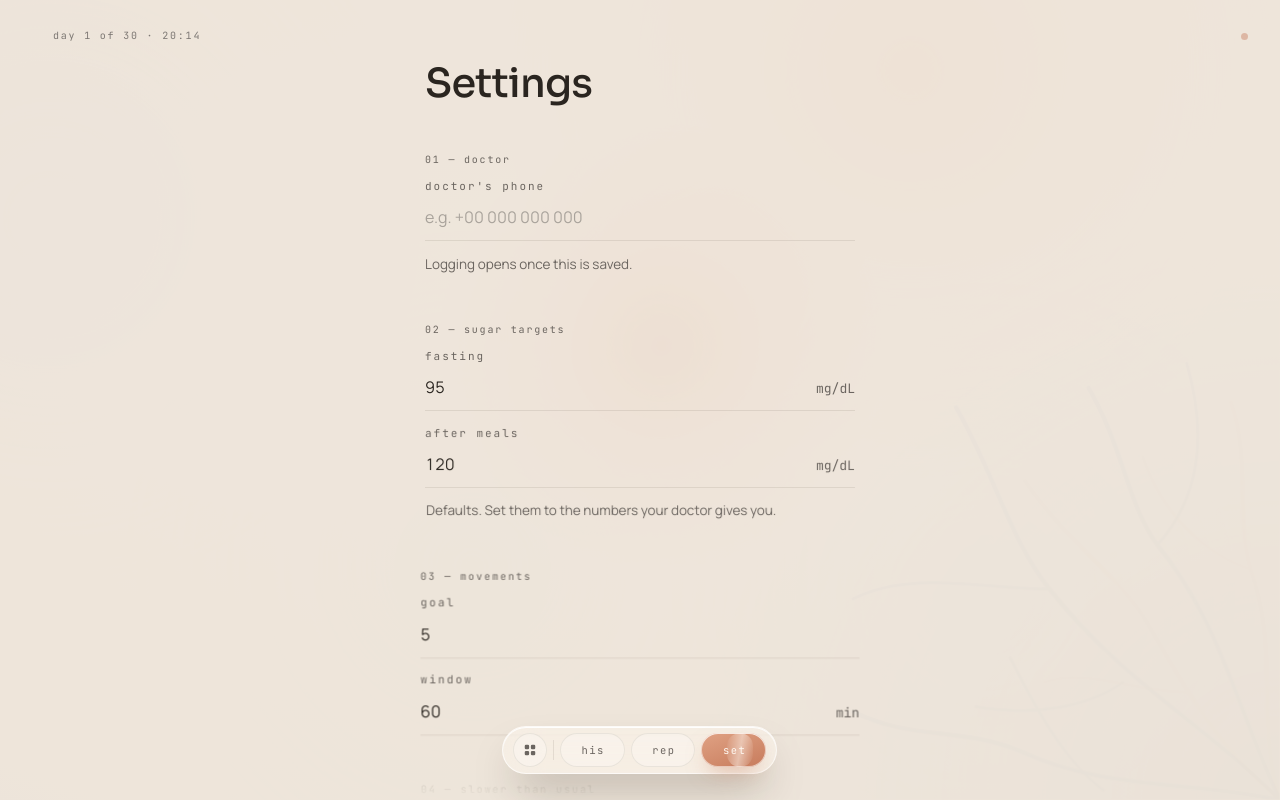
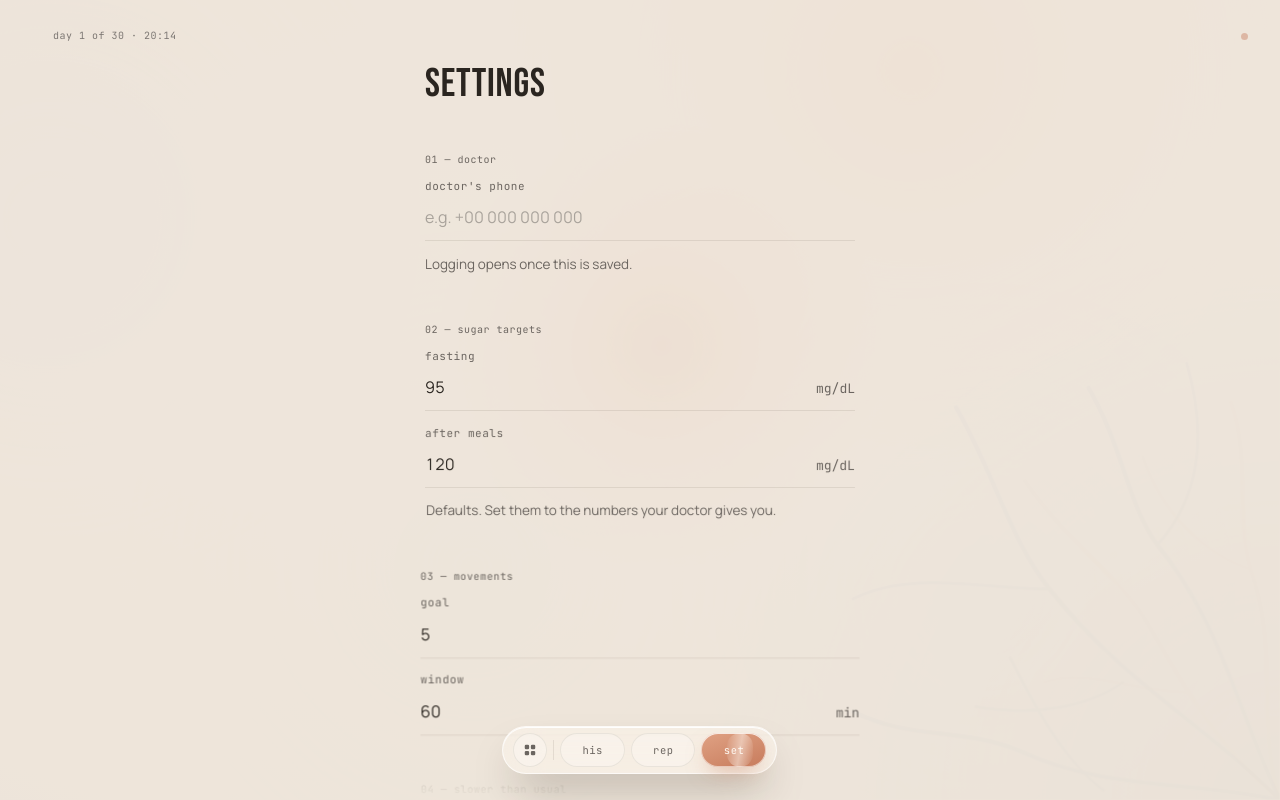
Before and after one commit to pixelFreak94/Vytls, a plain HTML site: page index.html in a window 1280 px wide. Both pictures are taken after a click on the button "open settings". Drawn offline with Linux system fonts and the light colour scheme.

Commit message:
save: 0.2.2 Bebas all-caps headings, tighter labels, step name and status grouped
Co-Authored-By: Claude Opus 5.5 <noreply@anthropic.com>
Claude-Session: https://claude.ai/code/session_019MjsRUhJLCAaCAR7pNcFLy

```diff
--- a/css/base.css
+++ b/css/base.css
@@ -4,6 +4,7 @@
 @font-face { font-family: 'Sora'; src: url('../fonts/sora-vf-latin.woff2') format('woff2'); font-weight: 100 800; font-display: swap; }
 @font-face { font-family: 'Manrope'; src: url('../fonts/manrope-vf-latin.woff2') format('woff2'); font-weight: 200 800; font-display: swap; }
 @font-face { font-family: 'JetBrains Mono'; src: url('../fonts/jetbrains-mono-vf-latin.woff2') format('woff2'); font-weight: 100 800; font-display: swap; }
+@font-face { font-family: 'Bebas Neue'; src: url('../fonts/bebas-neue-latin-400.woff2') format('woff2'); font-weight: 400; font-display: swap; }
 
 :root { --app-h: 100vh; }
 @supports (height: 100dvh) { :root { --app-h: 100dvh; } }
--- a/css/components.css
+++ b/css/components.css
@@ -361,11 +361,11 @@ html[data-ambient="off"] .nav-pill[aria-current="page"]:not(.is-pouring):not(.is
 /* tier 1: the part of the day. Tier 2: the step (.item-title). Tier 3: its status (.label). */
 .group-title {
   margin: 0; padding-left: var(--sp-3);
-  font-family: var(--font-display); font-size: var(--fs-group); font-weight: var(--fw-group);
+  font-family: var(--font-head); font-size: var(--fs-group); font-weight: var(--fw-group); text-transform: uppercase;
   line-height: 1.15; letter-spacing: var(--tr-group); color: var(--t-primary);
 }
-/* headings are the only capitalised text (owner's call) */
-.group-title::first-letter, .room-title::first-letter { text-transform: uppercase; }
+/* headings are the only capitalised text: Bebas, all caps (owner's call) */
+.room-title { font-family: var(--font-head); font-weight: var(--fw-group); text-transform: uppercase; letter-spacing: var(--tr-group); }
 .node .item-title { font-weight: var(--fw-body); color: var(--t-step); }
 
 .node-dot {
@@ -401,7 +401,9 @@ button.node-hit:active { scale: var(--card-press-scale); transition-duration: va
 button.node-hit:focus-visible { outline: var(--focus-ring-w) solid var(--focus-ring); outline-offset: var(--focus-offset); }
 .node[data-state="done"] .node-hit { background: var(--st-settled-tint); }
 .node[data-flag="above"] .node-hit { background: transparent; }
-.node-text { display: grid; gap: var(--sp-1); min-width: 0; }
+.node-text { display: grid; gap: 0; min-width: 0; }
+.node-text .item-title, .node-text .label { line-height: var(--node-lh); }
+.lifeline > li.node { padding-block: var(--node-sep); }
 .node-text .label { color: var(--t-secondary); }
 .node[data-state="due"] .node-text .label { color: var(--t-primary); }
 
--- a/css/tokens.css
+++ b/css/tokens.css
@@ -112,6 +112,7 @@
   /* ---- type ---- */
   --font-display: 'Sora', system-ui, sans-serif;
   --font-body:    'Manrope', system-ui, sans-serif;
+  --font-head:    'Bebas Neue', 'Sora', system-ui, sans-serif;   /* headings, all caps (owner, 0.2.2) */
   --font-mono:    'JetBrains Mono', ui-monospace, monospace;
   --fs-hero: 52px; --fs-hero-lead: 36px; --fs-hero-sub: 26px;
   --fs-room: 40px; --fs-heading: 28px; --fs-sheet: 24px; --fs-note: 20px;
@@ -121,7 +122,7 @@
   --fs-input: 16px;
   --lh-body: 1.65; --lh-long: 1.7; --lh-note: 1.45; --lh-tight: 1.05;
   --tr-hero: -0.025em; --tr-head: -0.02em; --tr-card: -0.012em; --tr-display: -0.01em;
-  --tr-label: 0.18em; --tr-nav: 0.14em; --tr-tag: 0.16em; --tr-cue: 0.20em; --tr-trigger: 0.22em;
+  --tr-label: 0.05em; --tr-nav: 0.05em;   /* tightened for lowercase (owner, 0.2.2) */ --tr-tag: 0.16em; --tr-cue: 0.20em; --tr-trigger: 0.22em;
   --fw-light: 300; --fw-body: 400; --fw-head: 500;
 
   /* ---- motion ---- */
@@ -248,9 +249,11 @@
   --node-dot:       14px;
   --node-due-w:     2px;
   --node-pad-y:     var(--sp-3);
-  --fs-group:       26px;               /* tier 1 heading: 26 / 18 step title = 1.44 */
-  --fw-group:       600;
-  --tr-group:       -0.02em;
+  --node-sep:       var(--sp-2);          /* air between steps, so each name + status reads as one group */
+  --node-lh:        1.25;
+  --fs-group:       34px;               /* tier 1 heading, Bebas caps; reads about as tall as Sora 26 */
+  --fw-group:       400;
+  --tr-group:       0.02em;
   --t-step:         color-mix(in srgb, var(--t-primary) 93%, var(--c-card-white));   /* step names: 7% lighter than primary ink */
   --close-dot:      18px;
   --st-settled-tint: rgba(197, 217, 200, 0.45);
--- a/index.html
+++ b/index.html
@@ -16,6 +16,7 @@
   <link rel="preload" as="font" type="font/woff2" crossorigin href="fonts/sora-vf-latin.woff2" />
   <link rel="preload" as="font" type="font/woff2" crossorigin href="fonts/manrope-vf-latin.woff2" />
   <link rel="preload" as="font" type="font/woff2" crossorigin href="fonts/jetbrains-mono-vf-latin.woff2" />
+  <link rel="preload" as="font" type="font/woff2" crossorigin href="fonts/bebas-neue-latin-400.woff2" />
   <link rel="stylesheet" href="css/tokens.css" />
   <link rel="stylesheet" href="css/base.css" />
   <link rel="stylesheet" href="css/components.css" />
--- a/js/app.js
+++ b/js/app.js
@@ -8,7 +8,7 @@ import { renderSettings } from './settings.js';
 import { initAudio, thup } from './audio.js';
 import { renderToday as renderLifeline } from './today.js';
 
-export const VERSION = '0.2.1';   // keep in step with sw.js (DEV_PLAN §3)
+export const VERSION = '0.2.2';   // keep in step with sw.js (DEV_PLAN §3)
 
 const ROOMS = ['today', 'history', 'report', 'settings'];   // fixed order (manual §28.3)
 const CODES = { today: 'tod', history: 'his', report: 'rep', settings: 'set' };
--- a/sw.js
+++ b/sw.js
@@ -9,7 +9,7 @@
 // 4. The page reloads once onto the new version. Readings live in localStorage, which
 //    this file never touches; store.js upgrades their shape if needed.
 
-const VERSION = '0.2.1';
+const VERSION = '0.2.2';
 const CACHE = `vytls-${VERSION}`;
 
 const FILES = [
@@ -19,7 +19,7 @@ const FILES = [
   'css/tokens.css', 'css/base.css', 'css/components.css', 'css/motion.css',
   'js/app.js', 'js/store.js', 'js/atmosphere.js', 'js/entry.js', 'js/audio.js',
   'js/settings.js', 'js/today.js',
-  'fonts/sora-vf-latin.woff2', 'fonts/manrope-vf-latin.woff2', 'fonts/jetbrains-mono-vf-latin.woff2',
+  'fonts/sora-vf-latin.woff2', 'fonts/manrope-vf-latin.woff2', 'fonts/jetbrains-mono-vf-latin.woff2', 'fonts/bebas-neue-latin-400.woff2',
   'icons/apple-touch-icon-180.png', 'icons/icon-192.png', 'icons/icon-512.png',
 ];
 
```
Also changed, not shown: fonts/OFL.txt, fonts/bebas-neue-latin-400.woff2 (added), 3 other files.
